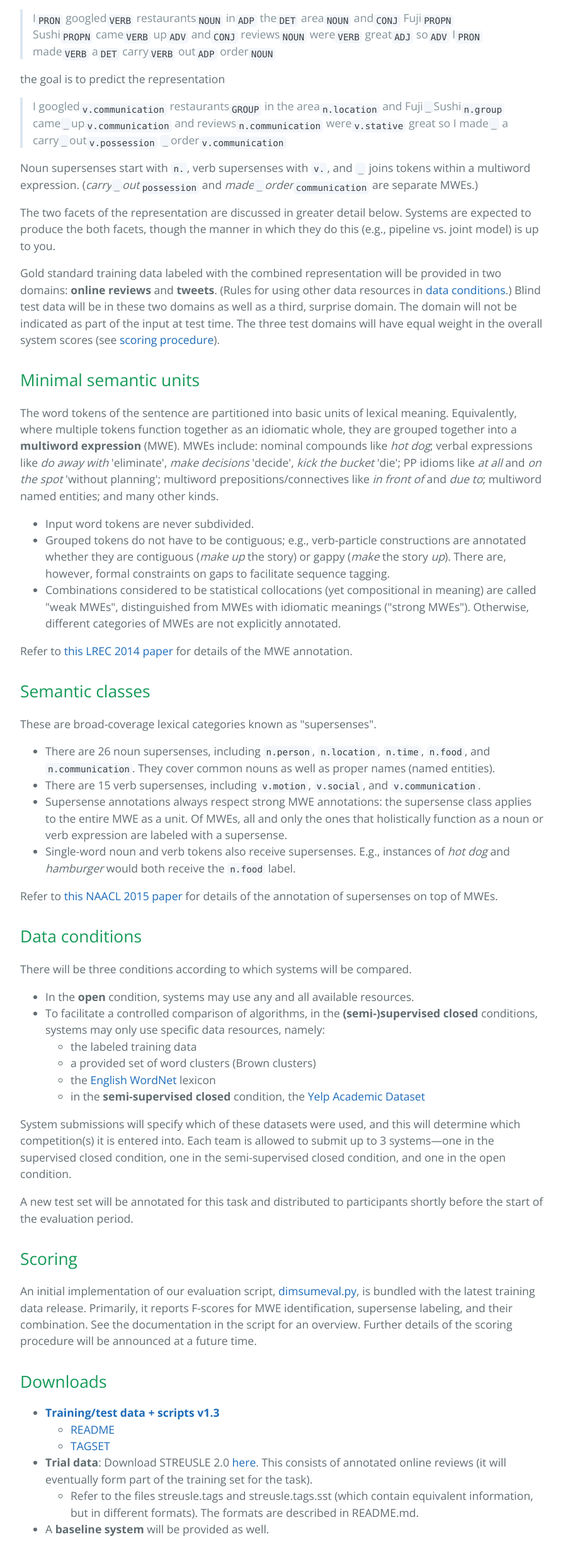
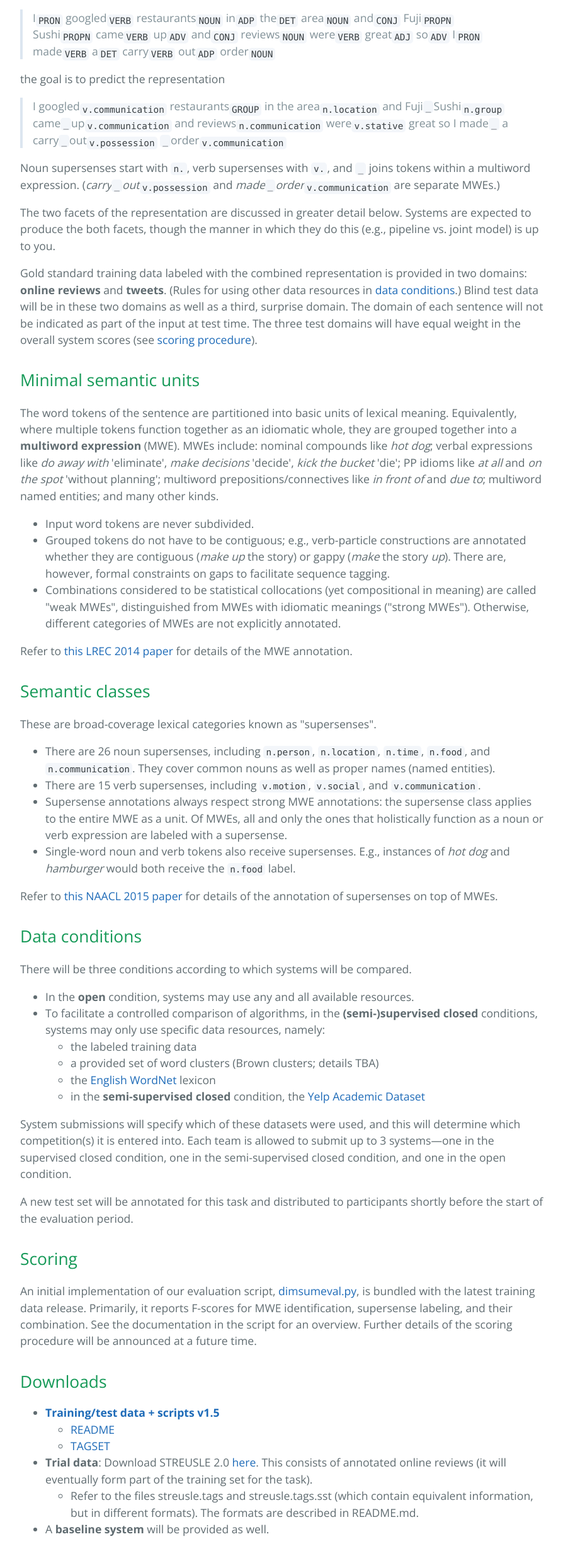
Before and after one commit to dimsum16/dimsum16.github.io, a plain HTML site: page index.html in a window 1280 px wide. Shown: the part 657-3108 px from the top of the page at 63% size, without its empty margins (192-1086 px from the left). Drawn offline with nearby package versions, Linux system fonts and the light colour scheme.

Commit message:
Replace master branch with page content via GitHub

```diff
--- a/index.html
+++ b/index.html
@@ -30,11 +30,11 @@
 <p>I  googled<sub><code>v.communication</code></sub> restaurants<sub><code>GROUP</code></sub> in the  area<sub><code>n.location</code></sub> and  Fuji<code>_</code>Sushi<sub><code>n.group</code></sub> came<code>_</code>up<sub><code>v.communication</code></sub> and reviews<sub><code>n.communication</code></sub> were<sub><code>v.stative</code></sub> great so I  made<code>_</code> a  carry<code>_</code>out<sub><code>v.possession</code></sub> <code>_</code>order<sub><code>v.communication</code></sub></p>
 </blockquote>
 
-<p>Noun supersenses start with <code>n.</code>, verb supersenses with <code>v.</code>, and  <code>_</code> joins tokens within a multiword expression. (<em>carry</em><code>_</code><em>out</em><sub><code>possession</code></sub> and <em>made</em><code>_</code><em>order</em><sub><code>communication</code></sub> are separate MWEs.)</p>
+<p>Noun supersenses start with <code>n.</code>, verb supersenses with <code>v.</code>, and  <code>_</code> joins tokens within a multiword expression. (<em>carry</em><code>_</code><em>out</em><sub><code>v.possession</code></sub> and <em>made</em><code>_</code><em>order</em><sub><code>v.communication</code></sub> are separate MWEs.)</p>
 
 <p>The two facets of the representation are discussed in greater detail below. Systems are expected to produce the both facets, though the manner in which they do this (e.g., pipeline vs. joint model) is up to you.</p>
 
-<p>Gold standard training data labeled with the combined representation will be provided in two domains: <strong>online reviews</strong> and <strong>tweets</strong>. (Rules for using other data resources in <a href="#data-conditions">data conditions</a>.) Blind test data will be in these two domains as well as a third, surprise domain. The domain will not be indicated as part of the input at test time. The three test domains will have equal weight in the overall system scores (see <a href="#scoring">scoring procedure</a>).</p>
+<p>Gold standard training data labeled with the combined representation is provided in two domains: <strong>online reviews</strong> and <strong>tweets</strong>. (Rules for using other data resources in <a href="#data-conditions">data conditions</a>.) Blind test data will be in these two domains as well as a third, surprise domain. The domain of each sentence will not be indicated as part of the input at test time. The three test domains will have equal weight in the overall system scores (see <a href="#scoring">scoring procedure</a>).</p>
 
 <h2>
 <a id="minimal-semantic-units" class="anchor" href="#minimal-semantic-units" aria-hidden="true"><span class="octicon octicon-link"></span></a>Minimal semantic units</h2>
@@ -74,7 +74,7 @@
 
 <ul>
 <li>the labeled training data</li>
-<li>a provided set of word clusters (Brown clusters)</li>
+<li>a provided set of word clusters (Brown clusters; details TBA)</li>
 <li>the <a href="http://wordnet.princeton.edu/">English WordNet</a> lexicon</li>
 <li>in the <strong>semi-supervised closed</strong> condition, the <a href="https://www.yelp.com/academic_dataset">Yelp Academic Dataset</a>
 </li>
@@ -96,11 +96,11 @@
 
 <ul>
 <li>
-<strong><a href="https://github.com/dimsum16/dimsum-data/releases/tag/1.3">Training/test data + scripts v1.3</a></strong>
+<strong><a href="https://github.com/dimsum16/dimsum-data/releases/tag/1.5">Training/test data + scripts v1.5</a></strong>
 
 <ul>
-<li><a href="https://github.com/dimsum16/dimsum-data/blob/1.3/README.md">README</a></li>
-<li><a href="https://github.com/dimsum16/dimsum-data/blob/1.3/TAGSET.md">TAGSET</a></li>
+<li><a href="https://github.com/dimsum16/dimsum-data/blob/1.5/README.md">README</a></li>
+<li><a href="https://github.com/dimsum16/dimsum-data/blob/1.5/TAGSET.md">TAGSET</a></li>
 </ul>
 </li>
 <li>
```
Also changed, not shown: params.json (+1 -1 lines).
